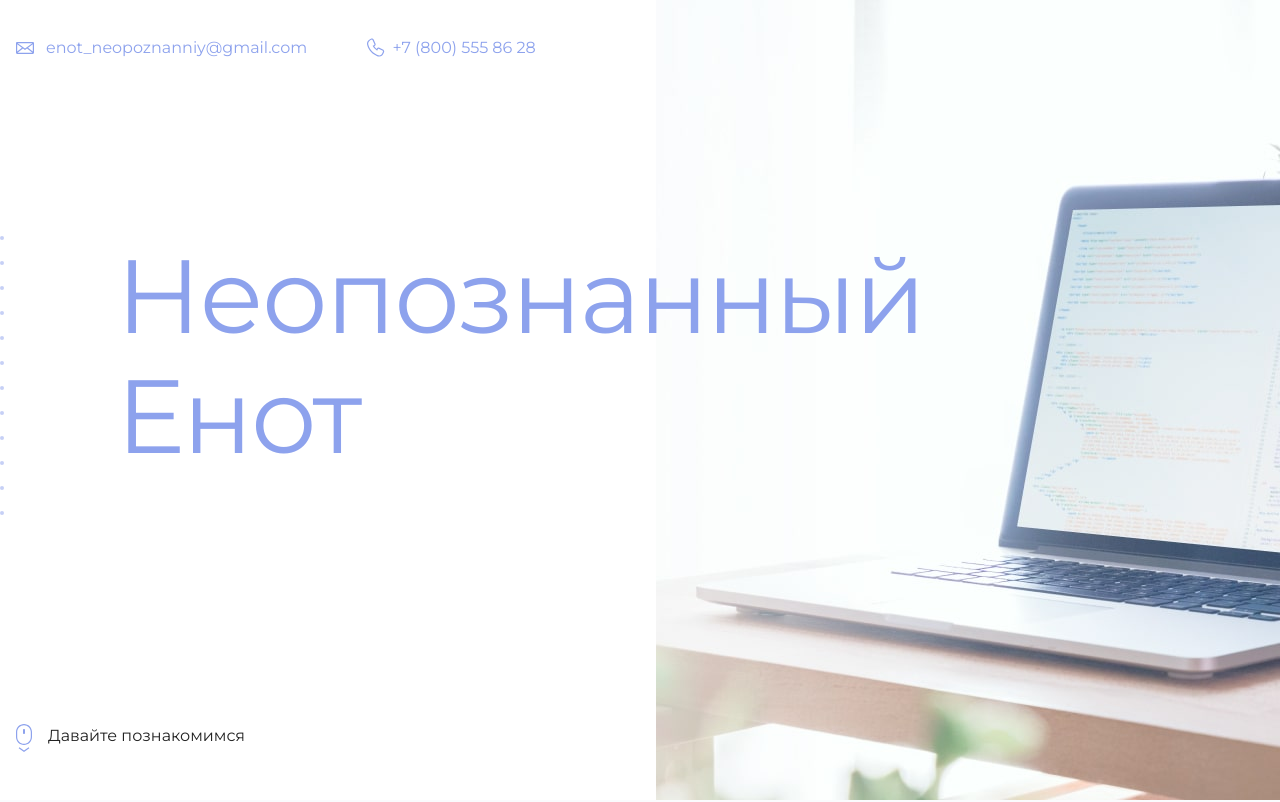
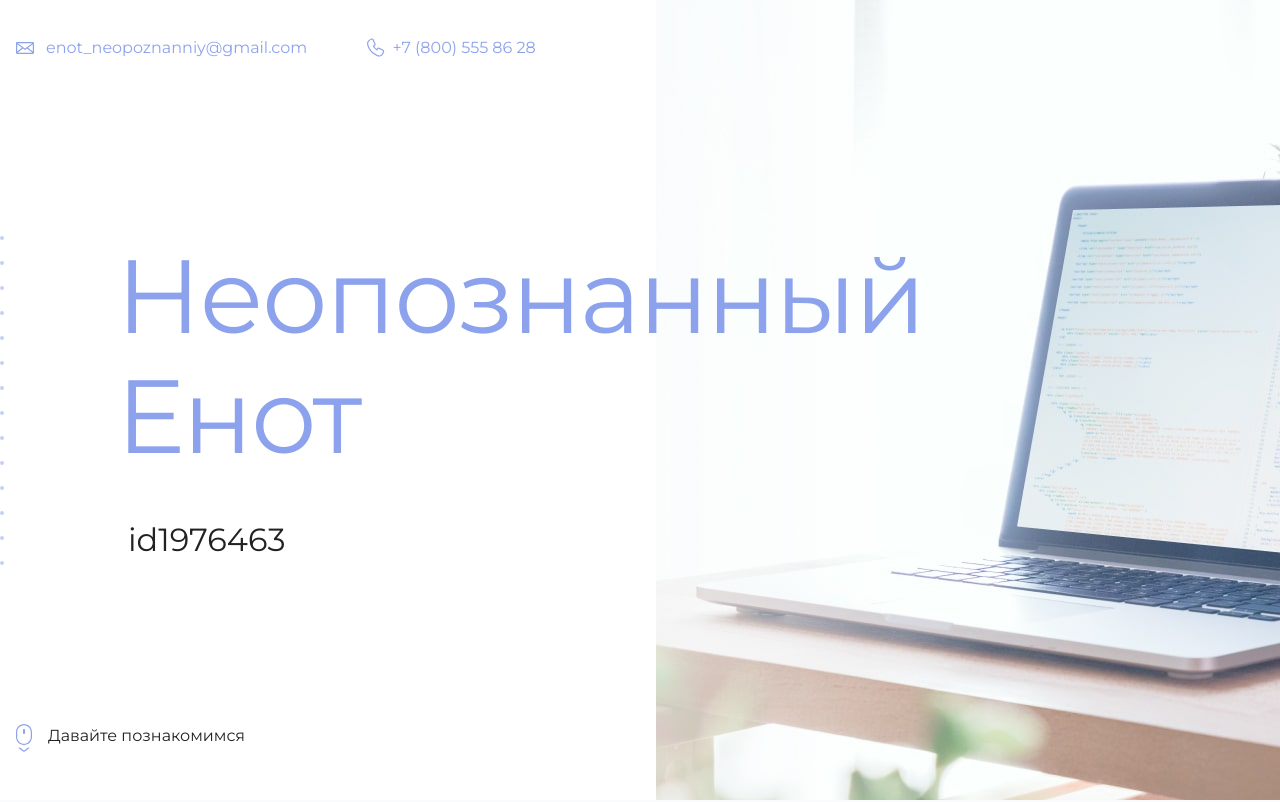
Before and after one commit to AllanHoldsworth/my-site, a plain HTML site: page index.html in a window 1280 px wide. Shown: the top 802 px of the page. Drawn offline with Linux system fonts and the light colour scheme; files whose address does not match are found by name.

Commit message:
add user id

```diff
--- a/index.html
+++ b/index.html
@@ -19,7 +19,7 @@
       <section class="hero-image">
         <div class="container">
           <h1 class="heading">Неопознанный Енот</h1>
-          <p><!-- Тут ваш id на сайте Академии --></p>
+          <p>id1976463</p>
         </div>
       </section>
 
```
